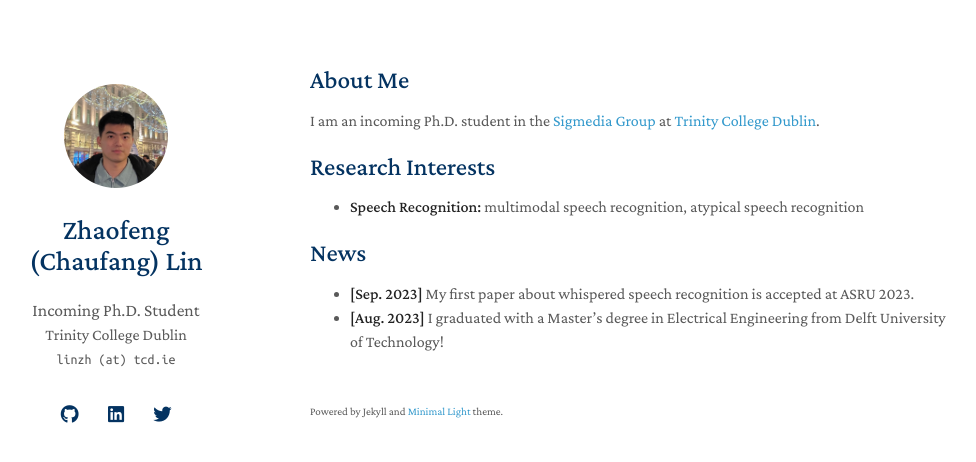
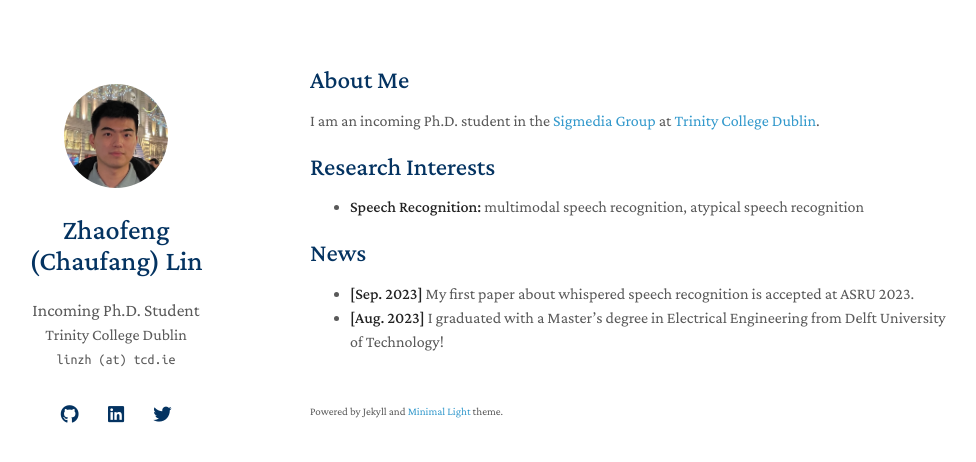
Before and after one commit to chaufanglin/chaufanglin.github.io, a Jekyll site: the page built from index.md, in a window 1280 px wide. Shown: the top 462 px of the page, without its empty margins (160-1136 px from the left). Built offline with Jekyll 4.4.1, drawn with Linux system fonts in a browser that asks for light colours; nearby versions of some CDN libraries; a style sheet for code colours, icons or effects is not loaded; our own code applies the rules of GitHub Pages for plain Markdown files.

```diff
--- a/_config.yml
+++ b/_config.yml
@@ -23,9 +23,9 @@ twitter: https://twitter.com/ChaufangLin
 
 # Images (e.g., your profile picture and your website's favicon)
 # "favicon" and "favicon_dark" are used for the light and dark modes, respectively.
-avatar: ./assets/img/profile_pic.jpeg
-favicon: ./assets/img/favicon.png
-favicon_dark: ./assets/img/favicon-dark.png
+avatar: ./assets/img/profile_pic.jpg
+favicon: ./assets/img/favicon-Eye-In-Speech-Bubble.png
+# favicon_dark: ./assets/img/favicon-dark.png
 
 # Footnote
 # You may use the option to disable the footnote, "Powered by Jekyll and Minimal Light theme."
```
Also changed, not shown: assets/img/favicon-Eye-In-Speech-Bubble.png (added), assets/img/profile_pic.jpeg (deleted), assets/img/profile_pic.jpg (added).
